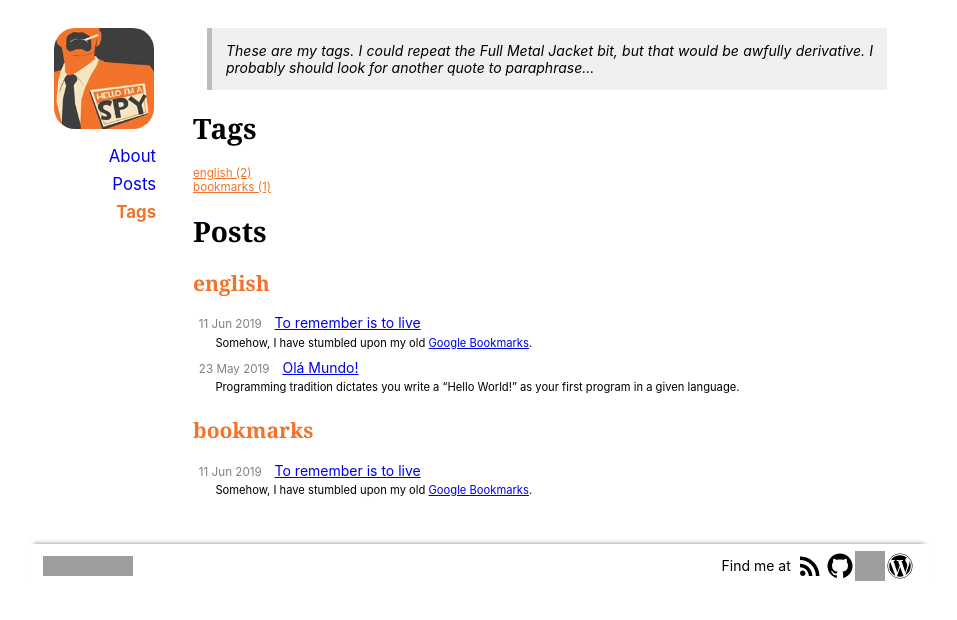
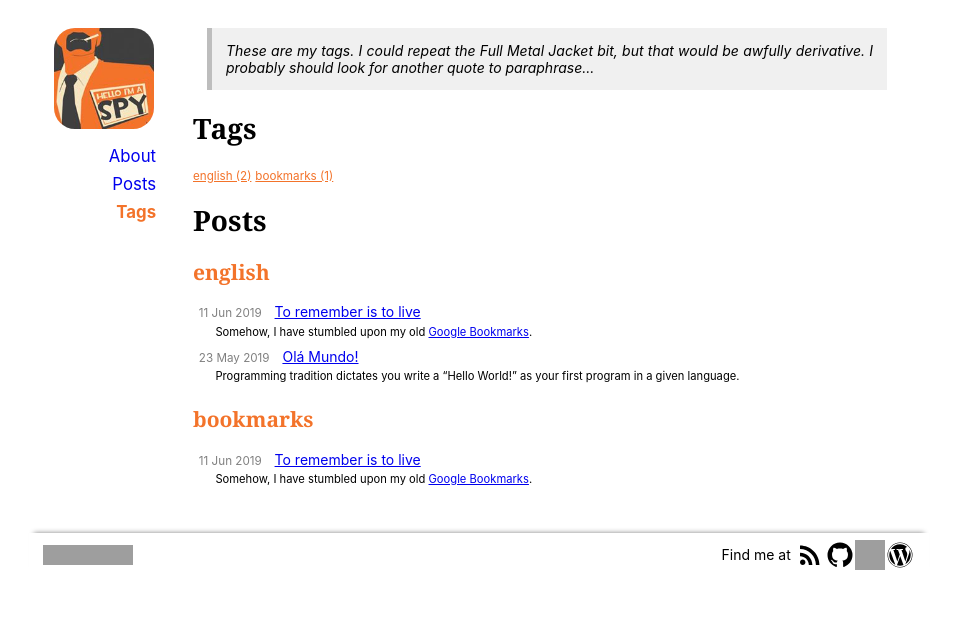
Before and after one commit to hanjos/hanjos.github.io, a Jekyll site: the page built from tags.html, in a window 1280 px wide. Shown: the top 620 px of the page, without its empty margins (161-1118 px from the left). Built offline with Jekyll 4.4.1, drawn with Linux system fonts in a browser that asks for light colours; grey boxes are pictures that could not be loaded.

Commit message:
Fazendo a lista de rótulos aparecerem na mesma linha.

```diff
--- a/_sass/_posts.scss
+++ b/_sass/_posts.scss
@@ -118,5 +118,4 @@ article {
 
 .tag {
   color: $sidebar-link-color;
-  display: flex; /* helps align the text */
 }
```
